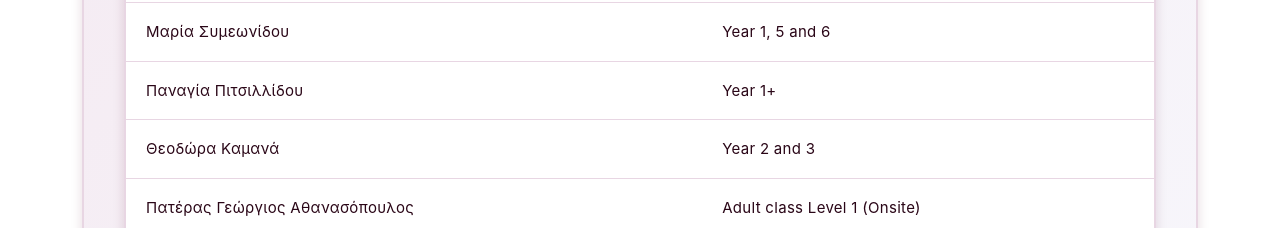
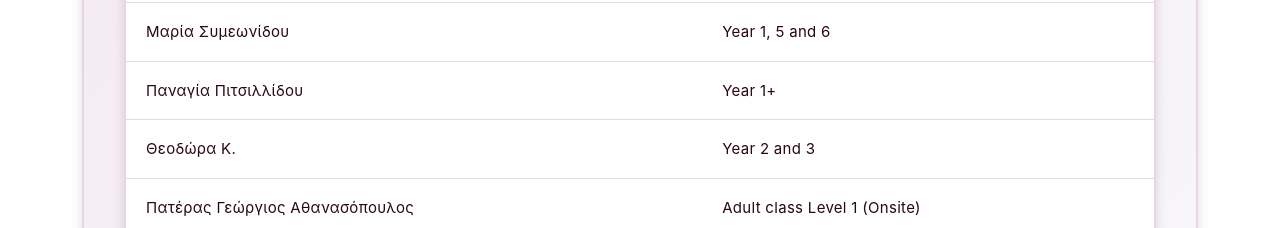
Before and after one commit to Leicester-Greek-School/website, a Vue app: page /teaching in a window 1280 px wide. Shown: the part 1080-1308 px from the top of the page. Built offline with nearby package versions, Linux system fonts and the light colour scheme.

Commit message:
Teacher initials

```diff
--- a/src/data/staff.js
+++ b/src/data/staff.js
@@ -36,8 +36,8 @@ export const TEACHING_GROUPS = [
     id: 'year_b',
     role_el: 'Β΄ Τάξη',
     role_en: 'Year 2 and 3',
-    teacher: 'Θεοδώρα Καμανά',
-    teacherImage: 'Theodora_Kamana.png',
+    teacher: 'Θεοδώρα Κ.',
+    teacherImage: '',
     assistant: ''
   },
   {
```
